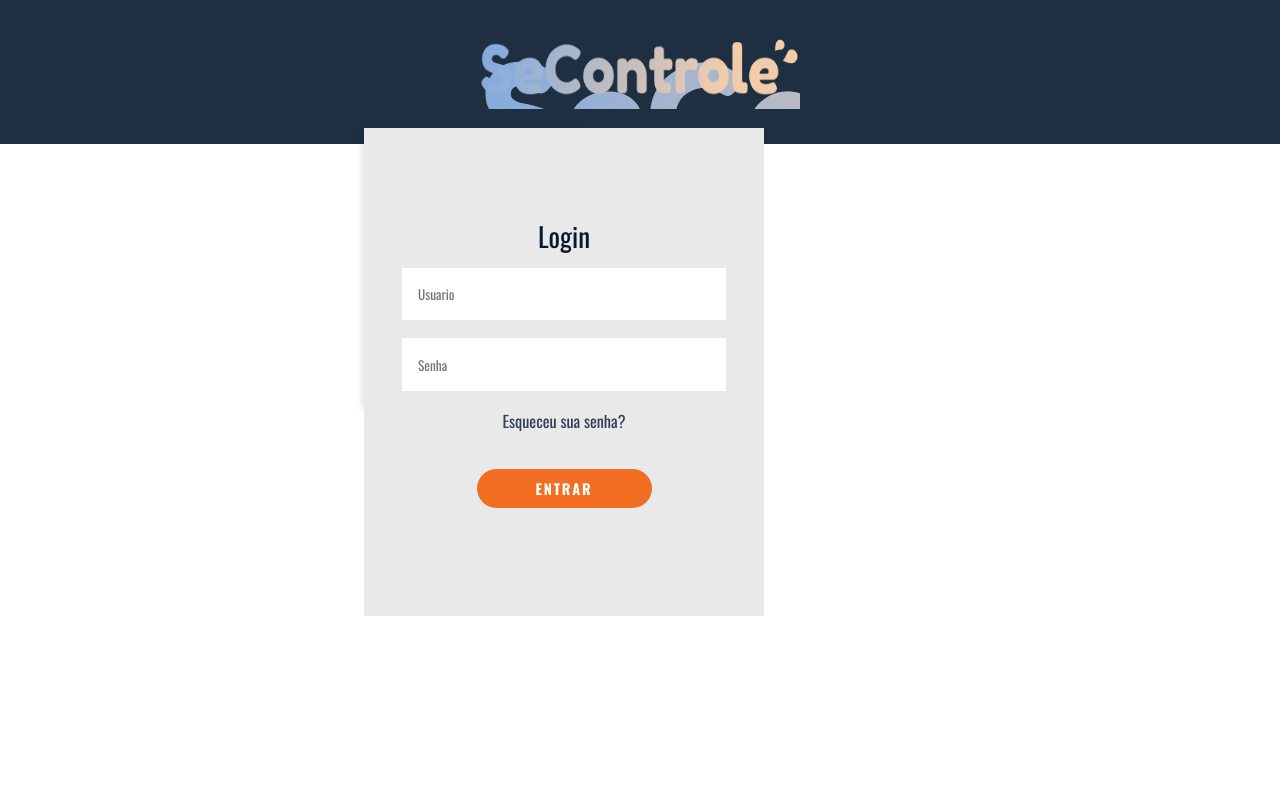
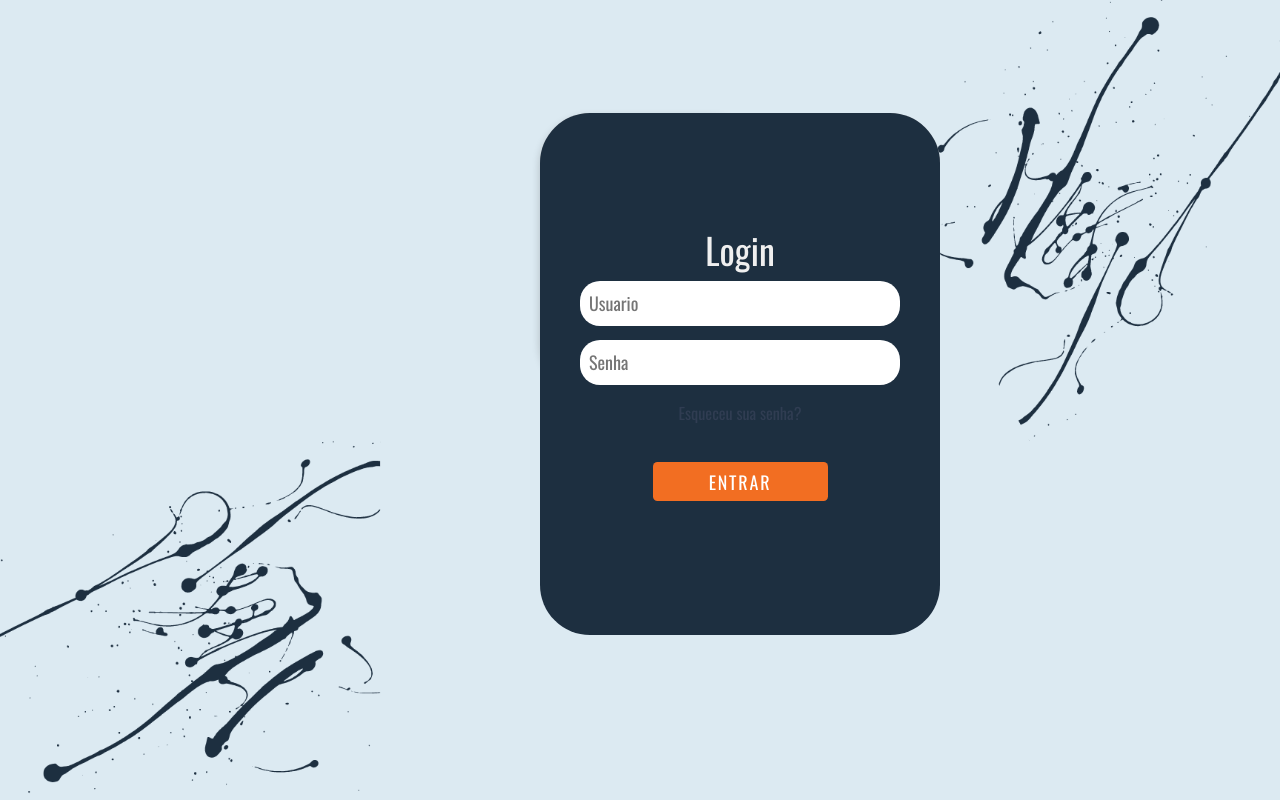
Before and after one commit to bonettdreans/Desafio_Neon, a plain HTML site: page MeuExtrato/index.html in a window 1280 px wide. Drawn offline with nearby package versions, Linux system fonts and the light colour scheme.

Commit message:
layout adjustments

```diff
--- a/MeuExtrato/index.html
+++ b/MeuExtrato/index.html
@@ -5,18 +5,18 @@
     <meta http-equiv="X-UA-Compatible" content="IE=edge">
     <meta name="viewport" content="width=device-width, initial-scale=1.0">
     <title>Gestão Financeira Pessoal</title>
+    <script src="index.js"></script>
 	<link rel="stylesheet" href="style.css">
     <link rel="stylesheet" href="https://cdn.jsdelivr.net/gh/devicons/devicon@v2.14.0/devicon.min.css">
+    <link rel="stylesheet" href="https://stackpath.bootstrapcdn.com/bootstrap/4.1.3/css/bootstrap.min.css" integrity="sha384-MCw98/SFnGE8fJT3GXwEOngsV7Zt27NXFoaoApmYm81iuXoPkFOJwJ8ERdknLPMO" crossorigin="anonymous">
 </head>
 <body>
-	<div>
-        <nav class="navi__bar">
-            <a href="./index.html">
-            <img class="imgLogo"
-                src="./img/logo.png"
-                alt=""></a>
+    <main>
+            <div class="container-fluid">
 
-        </nav>
+                <div class="row d-flex justify-content-center align-self-center">
+
+
 	<!-- <div class="container__Principal">
 
 		<div class="container right-panel-active"> -->
@@ -59,7 +59,7 @@
 			</div>
 		</div>
 </div> -->
-
+<div class="containerCard">
 <div class="flip-card">
     <div class="flip-card-inner margin">
       <div class="flip-card-front">
@@ -86,9 +86,10 @@
       </div>
     </div>
   </div>
+    </div>
 
 
-					<script src="index.js"></script>
-
+</div>
+</main>
 </body>
 </html>
--- a/MeuExtrato/style.css
+++ b/MeuExtrato/style.css
@@ -55,10 +55,11 @@ body {
 
 
 .form__title {
-	color: #0A1931;
+	color: #EFEFEF;
 	font-weight: 300;
 	margin: 20px;
 	margin-bottom: 0.15rem;
+	font-family: 'Oswald';
 }
 
 .link {
@@ -178,7 +179,7 @@ body {
 
 .btn {
 	background-color: #F26E22;
-	border-radius: 20px;
+	border-radius: 15px;
 	border:none;
   align-content: center;
   align-items: center;
@@ -198,6 +199,7 @@ body {
 
 .form > .btn {
 	margin-top: 1.5rem;
+	/* margin: -5px 0px 0 0px; */
 }
 
 .btn:active {
@@ -209,21 +211,23 @@ body {
 }
 
 .form {
-	background-color: var(--white);
+	background-color:#1D2F40;
 	display: flex;
 	align-items: center;
 	justify-content: center;
 	flex-direction: column;
-	padding: 0 3rem;
-	height: 100%;
+	padding: 0px 40px 0px 40px;
+	height: 107%;
 	text-align: center;
+	border-radius: 50px;
 }
 
 .input {
 	background-color: #fff;
 	border: none;
-	padding: 0.9rem 0.9rem;
-	margin: 0.5rem 0;
+	border-radius: 20px;
+	padding: 0.5rem 0.5rem;
+	margin: 0.4rem 0;
 	width: 100%;
 }
 
@@ -296,6 +300,7 @@ body {
 
   .flip-card-inner {
 	 position: relative;
+	 border-radius: 50px;
 	width: 100%;
 	height: 100%;
 	text-align: center;
@@ -310,6 +315,7 @@ body {
 
   .flip-card-front, .flip-card-back {
 	position: absolute;
+	border-radius: 50px;
 	width: 50vh;
     height: 61vh;
 	-webkit-backface-visibility: hidden;
@@ -322,11 +328,26 @@ body {
   }
 
   .flip-card-back {
-	background-color: #349890;
+	  border-radius: 50px;
+	background-color: #1D2F40;
 	color: white;
 	transform: rotateY(180deg);
   }
   .margin{
-	margin: -16px 0px 0px 364px;
+	margin: 113px 0px 0px 0px;
 
   }
+
+
+  .container-fluid{
+    background-image: url(../MeuExtrato/img/FundoOpcao2.png);
+    background-position: center;
+    background-repeat: no-repeat;
+    background-size: cover;
+    height: 100vh;
+
+}
+.containerCard{
+	margin: 0 0 0 10px;
+	padding: 0 0 0 10px;
+}
```
Also changed, not shown: MeuExtrato/img/FundoOpcao2.png (added).
